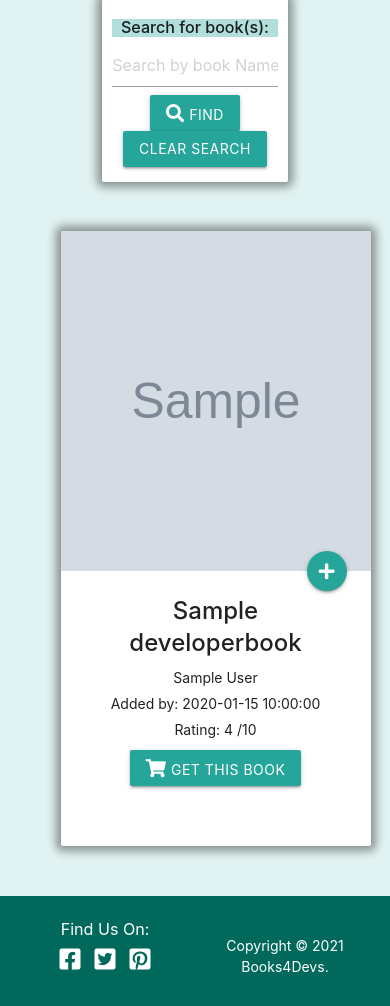
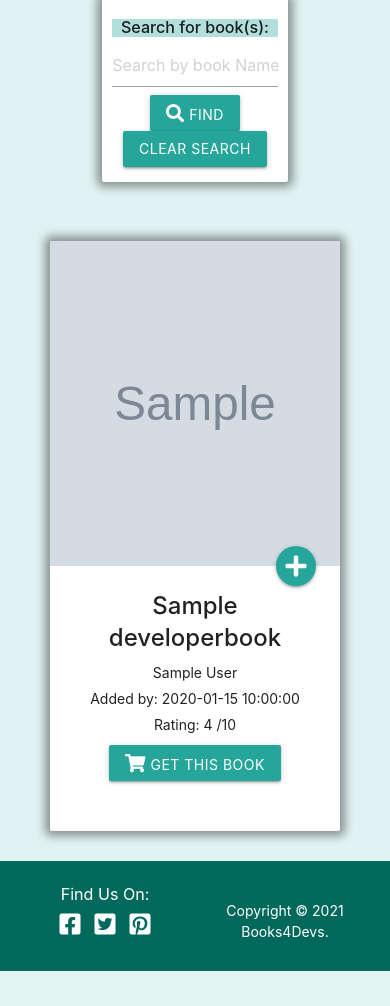
Before and after one commit to PhillyJB/Books4Devs, a Flask app: page / in a window 390 px wide. Shown: the part 477-1483 px from the top of the page. After the commit the page ends 1448 px from the top, so only its background shows below. Run offline with Flask 2, Linux system fonts and the light colour scheme; grey boxes marked "Sample" are stand-in pictures; a database or web service that is not in the repository returns one stand-in record (values such as "Sample title"); some libraries are stand-ins or nearby versions.

Commit message:
aligned book cards on all screen sizes

```diff
--- a/static/css/styles.css
+++ b/static/css/styles.css
@@ -223,6 +223,8 @@ main {
   font-size: x-large;
 }
 
+/*-----Cards for Books at lower screen sizes max 768px----*/
+
 @media (max-width: 767.98px) {
 
   .book-section-row {
@@ -259,47 +261,6 @@ main {
     width: 290px;
     height: 265px;
   }
-}
-
-/*-----Cards for Books at lower screen sizes max 770px----*/
-
-@media (max-width: 770px) {
-
-  .book-card-style {
-    margin-left: 20px;
-    margin-right: 20px;
-    margin-top: 20px;
-    margin-bottom: 20px;
-    height: 615px;
-    width: 310px;
-    box-shadow: 0px 0px 10px 5px rgba(0, 0, 0, 0.40);
-  }
-
-  .card-image,
-  .card-image img {
-    width: 310px;
-    height: 340px;
-  }
-
-  .book-card-style.card-content {
-    width: 310px;
-    height: 275px;
-  }
-
-  .card-title {
-    margin-top: 0;
-  }
-
-  .card-content div,
-  .card-content .btn {
-    margin-top: 5px;
-    margin-bottom: 5px;
-  }
-
-  .btn-floating i {
-    font-size: large;
-  }
-
 }
 
 /*-----viewing each book in more detail----*/
```
